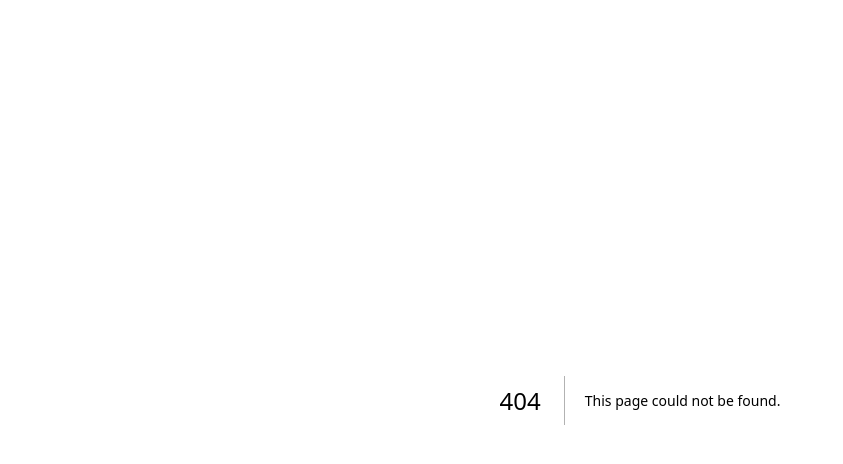
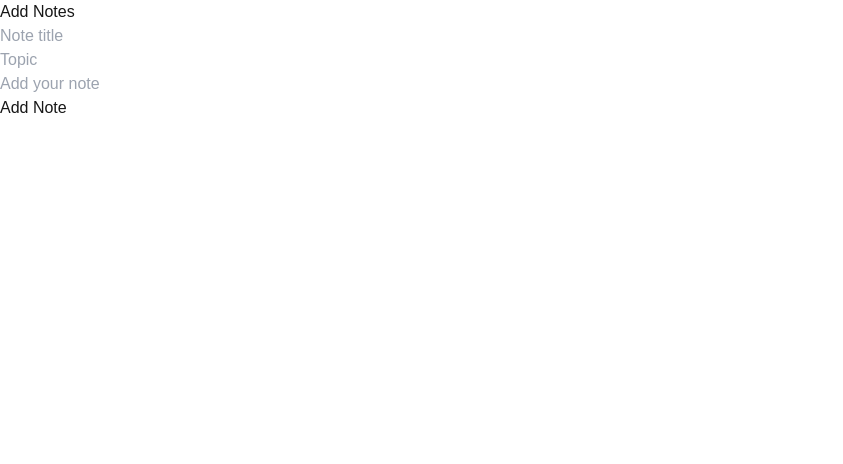
Before and after one commit to GeraBadua/interpreter-note-tool, a Next.js app: page /notes in a window 1280 px wide. Before the commit this address had no page. Shown: the top 464 px of the page, without its empty margins (0-843 px from the left). Built offline with nearby package versions, Linux system fonts and the light colour scheme.

Commit message:
feature(add-notes/create) - Addition of notes with CRUD.

```diff
--- /dev/null
+++ b/models/Note.js
@@ -0,0 +1,39 @@
+import mongoose from 'mongoose';
+import { v4 as uuidv4 } from 'uuid';  // Para generar UUID
+
+const NoteSchema = new mongoose.Schema({
+  note_id: {
+    type: String,
+    default: uuidv4,  // Genera UUID automáticamente
+    unique: true,
+  },
+  note_title: {
+    type: String,
+    required: true,
+    unique: true,
+  },
+  topic: {
+    type: String,
+    required: true,
+  },
+  note: {
+    type: String,
+    required: true,
+  },
+  created_at: {
+    type: Date,
+    default: Date.now,
+  },
+  updated_at: {
+    type: Date,
+    default: Date.now,
+  },
+});
+
+// Middleware to update `updated_at` on document update
+NoteSchema.pre('save', function (next) {
+  this.updated_at = Date.now();
+  next();
+});
+
+export default mongoose.models.Note || mongoose.model('Note', NoteSchema);
--- /dev/null
+++ b/src/app/api/notes/route.js
@@ -0,0 +1,37 @@
+import connect from '@/../lib/connect';
+import Note from '@/../models/Note';
+
+export async function POST(req) {
+  try {
+    await connect();
+
+    // Leer el cuerpo de la solicitud como JSON
+    const body = await req.json(); // Corregido: Aquí usamos await req.json() para obtener el cuerpo JSON
+    const { note_title, topic, note } = body;
+
+    // Verificar si el usuario ya existe
+    const existingTitle = await Note.findOne({ note_title });
+    if (existingTitle) {
+      return new Response(JSON.stringify({ message: 'This TITLE already exists' }), {
+        status: 400,
+      });
+    }
+
+    const newNote = new Note({
+      note_title,
+      topic,
+      note,
+    });
+
+    await newNote.save();
+
+    return new Response(JSON.stringify({ message: 'Note registered successfully' }), {
+      status: 201,
+    });
+  } catch (error) {
+    console.error(error);
+    return new Response(JSON.stringify({ message: 'Something went wrong' }), {
+      status: 500,
+    });
+  }
+}
--- /dev/null
+++ b/src/app/notes/page.jsx
@@ -0,0 +1,69 @@
+'use client'; // Este archivo es un componente del lado del cliente
+
+import { useState } from 'react';
+
+const Register = () => {
+  const [note_title, setTitle] = useState('');
+  const [topic, setTopic] = useState('');
+  const [note, setNote] = useState('');
+  const [message, setMessage] = useState('');
+
+  const handleSubmit = async (e) => {
+    e.preventDefault();
+
+    const res = await fetch('/api/notes', {
+      method: 'POST',
+      headers: {
+        'Content-Type': 'application/json',
+      },
+      body: JSON.stringify({
+        note_title,
+        topic,
+        note,
+      }),
+    });
+
+    const data = await res.json();
+    if (res.ok) {
+      setMessage('Note added successful!');
+    } else {
+      setMessage(data.message);
+    }
+  };
+
+  return (
+    <div>
+      <h1>Add Notes</h1>
+      <form onSubmit={handleSubmit}>
+        <input className='text-black'
+          type="text"
+          placeholder="Note title"
+          value={note_title}
+          onChange={(e) => setTitle(e.target.value)}
+          required
+        />
+        <br />
+        <input className='text-black'
+          type="text"
+          placeholder="Topic"
+          value={topic}
+          onChange={(e) => setTopic(e.target.value)}
+          required
+        />
+        <br />
+        <input className='text-black'
+          type="text"
+          placeholder="Add your note"
+          value={note}
+          onChange={(e) => setNote(e.target.value)}
+          required
+        />
+        <br />
+        <button type="submit">Add Note</button>
+      </form>
+      {message && <p>{message}</p>}
+    </div>
+  );
+};
+
+export default Register;
```
